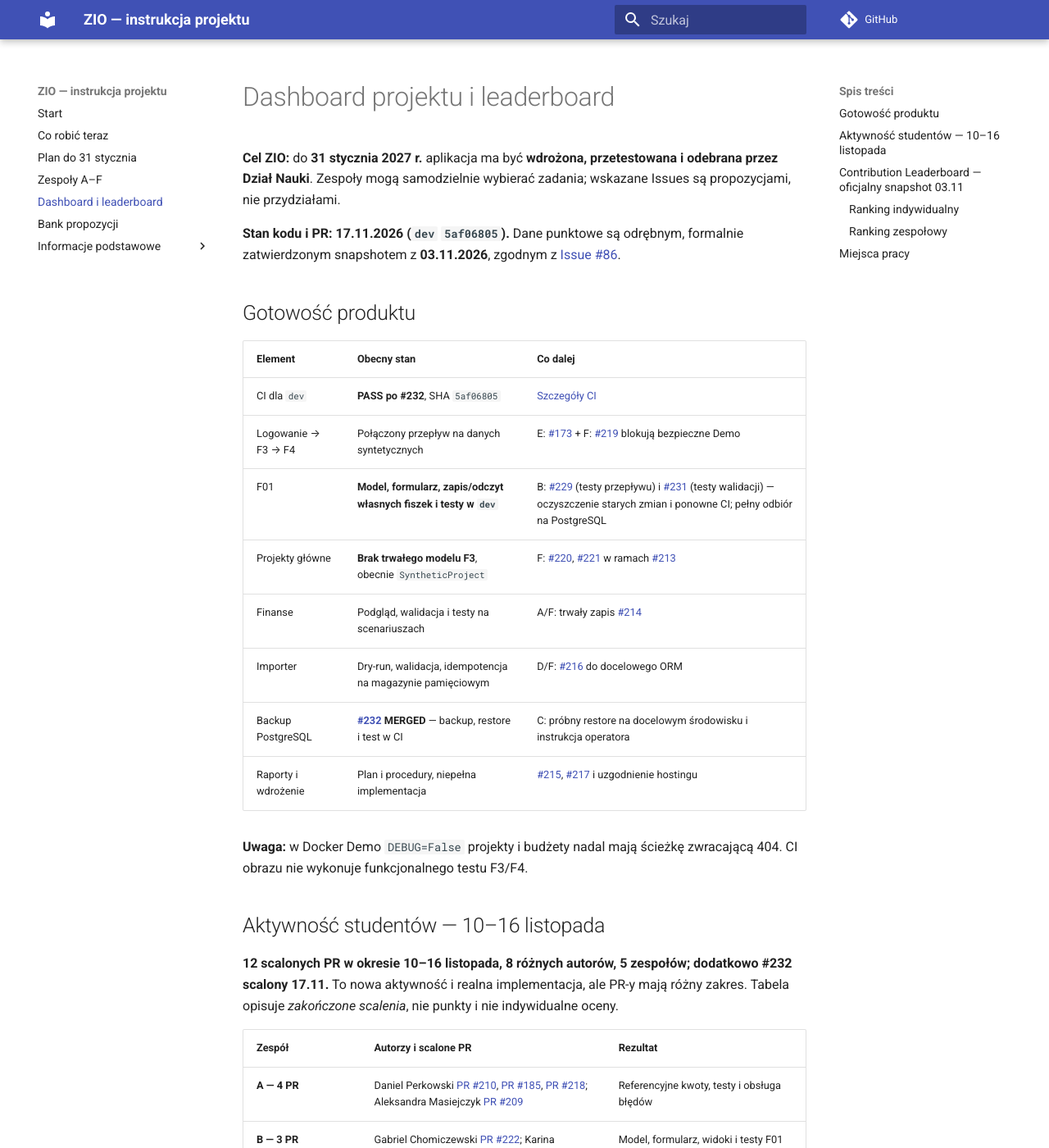
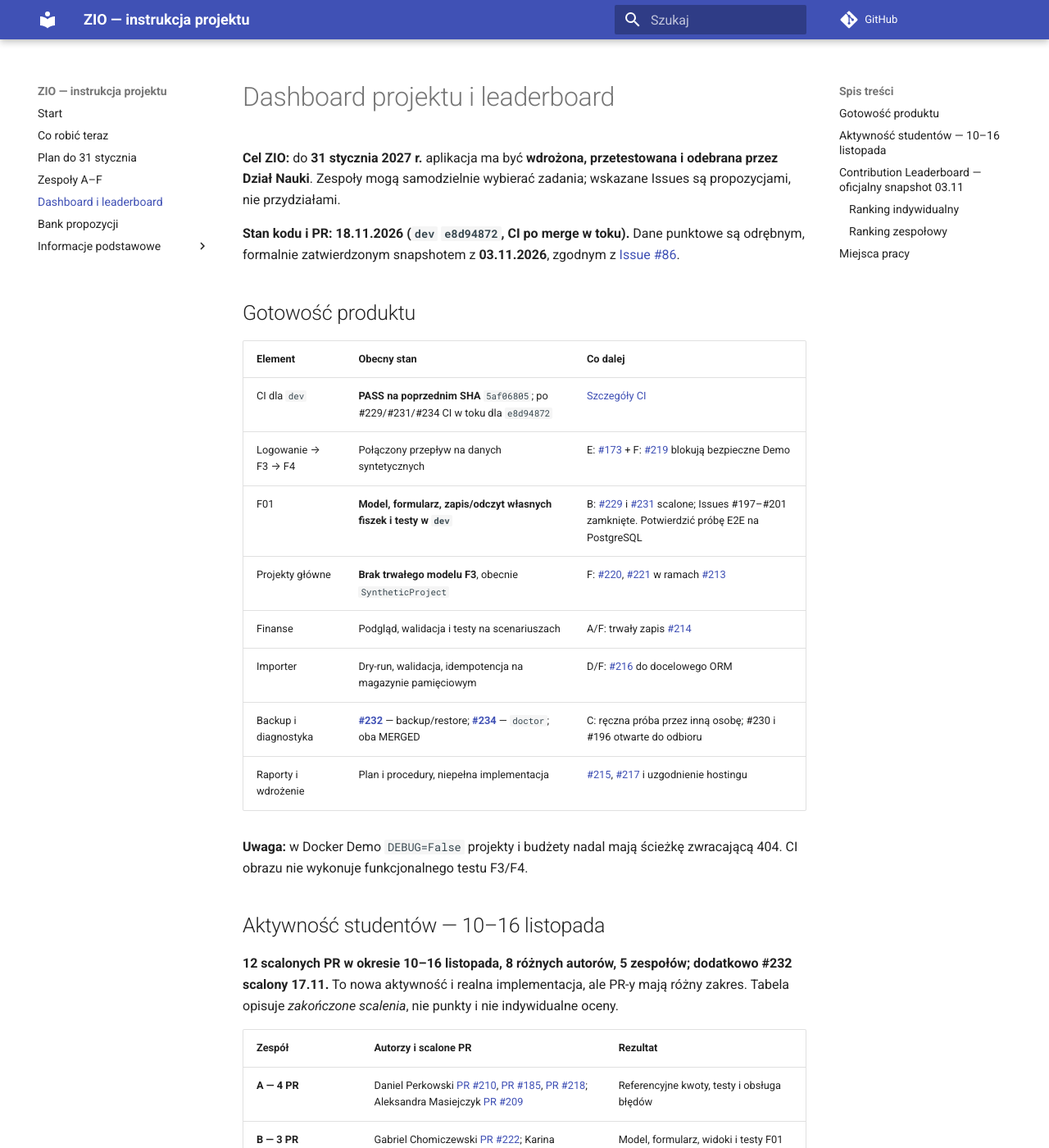
Before and after one commit to zio-wi-pb-mc/pb-science-office-manual, an MkDocs documentation site: the page built from manual/19-dashboard-projektu.md, in a window 1280 px wide and 1400 px high. Shown: the whole window at 82% size. Built offline with MkDocs 1.6.1 and Material for MkDocs 9.7.7, drawn with Linux system fonts in a browser that asks for light colours; comment, search, counter and statistics services are not loaded; some of the changed text lies outside the part shown.

Commit message:
docs: sync ZIO status after 18 Nov review

```diff
--- a/manual/19-dashboard-projektu.md
+++ b/manual/19-dashboard-projektu.md
@@ -2,19 +2,19 @@
 
 **Cel ZIO:** do **31 stycznia 2027 r.** aplikacja ma być **wdrożona, przetestowana i odebrana przez Dział Nauki**. Zespoły mogą samodzielnie wybierać zadania; wskazane Issues są propozycjami, nie przydziałami.
 
-**Stan kodu i PR: 17.11.2026 (`dev` `5af06805`).** Dane punktowe są odrębnym, formalnie zatwierdzonym snapshotem z **03.11.2026**, zgodnym z [Issue #86](https://github.com/zio-wi-pb-mc/pb-science-office/issues/86).
+**Stan kodu i PR: 18.11.2026 (`dev` `e8d94872`, CI po merge w toku).** Dane punktowe są odrębnym, formalnie zatwierdzonym snapshotem z **03.11.2026**, zgodnym z [Issue #86](https://github.com/zio-wi-pb-mc/pb-science-office/issues/86).
 
 ## Gotowość produktu
 
 | Element | Obecny stan | Co dalej |
 |---|---|---|
-| CI dla `dev` | **PASS po #232**, SHA `5af06805` | <a href="https://github.com/zio-wi-pb-mc/pb-science-office/actions/">Szczegóły CI</a> |
+| CI dla `dev` | **PASS na poprzednim SHA** `5af06805`; po #229/#231/#234 CI w toku dla `e8d94872` | <a href="https://github.com/zio-wi-pb-mc/pb-science-office/actions/">Szczegóły CI</a> |
 | Logowanie → F3 → F4 | Połączony przepływ na danych syntetycznych | E: [#173](https://github.com/zio-wi-pb-mc/pb-science-office/issues/173) + F: [#219](https://github.com/zio-wi-pb-mc/pb-science-office/issues/219) blokują bezpieczne Demo |
-| F01 | **Model, formularz, zapis/odczyt własnych fiszek i testy w `dev`** | B: [#229](https://github.com/zio-wi-pb-mc/pb-science-office/pull/229) (testy przepływu) i [#231](https://github.com/zio-wi-pb-mc/pb-science-office/pull/231) (testy walidacji) — oczyszczenie starych zmian i ponowne CI; pełny odbiór na PostgreSQL |
+| F01 | **Model, formularz, zapis/odczyt własnych fiszek i testy w `dev`** | B: [#229](https://github.com/zio-wi-pb-mc/pb-science-office/pull/229) i [#231](https://github.com/zio-wi-pb-mc/pb-science-office/pull/231) scalone; Issues #197–#201 zamknięte. Potwierdzić próbę E2E na PostgreSQL |
 | Projekty główne | **Brak trwałego modelu F3**, obecnie `SyntheticProject` | F: [#220](https://github.com/zio-wi-pb-mc/pb-science-office/issues/220), [#221](https://github.com/zio-wi-pb-mc/pb-science-office/issues/221) w ramach [#213](https://github.com/zio-wi-pb-mc/pb-science-office/issues/213) |
 | Finanse | Podgląd, walidacja i testy na scenariuszach | A/F: trwały zapis [#214](https://github.com/zio-wi-pb-mc/pb-science-office/issues/214) |
 | Importer | Dry-run, walidacja, idempotencja na magazynie pamięciowym | D/F: [#216](https://github.com/zio-wi-pb-mc/pb-science-office/issues/216) do docelowego ORM |
-| Backup PostgreSQL | **[#232](https://github.com/zio-wi-pb-mc/pb-science-office/pull/232) MERGED** — backup, restore i test w CI | C: próbny restore na docelowym środowisku i instrukcja operatora |
+| Backup i diagnostyka | **[#232](https://github.com/zio-wi-pb-mc/pb-science-office/pull/232)** — backup/restore; **[#234](https://github.com/zio-wi-pb-mc/pb-science-office/pull/234)** — `doctor`; oba MERGED | C: ręczna próba przez inną osobę; #230 i #196 otwarte do odbioru |
 | Raporty i wdrożenie | Plan i procedury, niepełna implementacja | [#215](https://github.com/zio-wi-pb-mc/pb-science-office/issues/215), [#217](https://github.com/zio-wi-pb-mc/pb-science-office/issues/217) i uzgodnienie hostingu |
 
 **Uwaga:** w Docker Demo `DEBUG=False` projekty i budżety nadal mają ścieżkę zwracającą 404. CI obrazu nie wykonuje funkcjonalnego testu F3/F4.
@@ -81,7 +81,7 @@ Poniższa punktacja pozostaje bez zmian do przeliczenia według [zasad #86](http
 ## Miejsca pracy
 
 - [GitHub Project](https://github.com/orgs/zio-wi-pb-mc/projects/1/views/1) — aktualne przydziały i statusy.
-- [Otwarte PR](https://github.com/zio-wi-pb-mc/pb-science-office/pulls) — #174, #229 i #231 (stan 17.11).
+- [Otwarte PR](https://github.com/zio-wi-pb-mc/pb-science-office/pulls) — #174 i #235 (stan 18.11, oba Draft).
 - [Issues](https://github.com/zio-wi-pb-mc/pb-science-office/issues) — zadania i kryteria odbioru.
 - [Bank propozycji](17-bank-zadan-mvp.md) — pomysły dla osób bez własnego zadania.
 - [Roadmapa](21-roadmap-3-tygodnie.md) — cele na najbliższe tygodnie.
```
